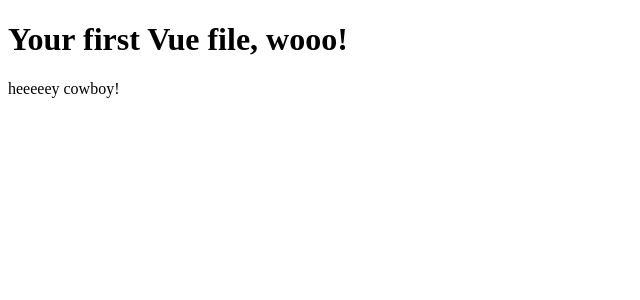
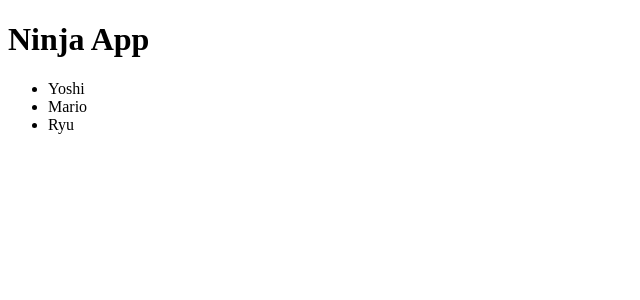
Before and after one commit to niaperedo/vuejs-blog, a Vue app: page / in a window 1280 px wide. Shown: the top 300 px of the page, without its empty margins (0-640 px from the left). Built offline with nearby package versions, Linux system fonts and the light colour scheme.

Commit message:
Add lesson 19

```diff
--- a/src/App.vue
+++ b/src/App.vue
@@ -1,21 +1,21 @@
  <template>
-  <div>
-    <h1>{{ title }}</h1>
-    <p>{{ greeting() }}</p>
-  </div>
+    <div>
+      <h1>{{ title }}</h1>
+      <ninjas></ninjas>
+    </div>
 </template>
 
 <script>
+import Ninjas from './Ninjas.vue'
+
 export default {
+  components: {
+    ninjas: Ninjas
+  },
   data() {
     return {
-      title: 'Your first Vue file, wooo!'
+      title: 'Ninja App'
     }
-  },
-  methods: {
-      greeting() {
-        return 'heeeeey cowboy!';
-      }
   }
 }
 </script>
--- /dev/null
+++ b/src/Ninjas.vue
@@ -0,0 +1,20 @@
+ <template>
+    <ul>
+      <li v-for="ninja in ninjas">{{ ninja }}</li>
+    </ul>
+</template>
+
+<script>
+
+export default {
+  data() {
+    return {
+      ninjas: ['Yoshi', 'Mario', 'Ryu']
+    }
+  }
+}
+</script>
+
+<style>
+
+</style>
```
Also changed, not shown: src/main.js (+5 -2 lines).
